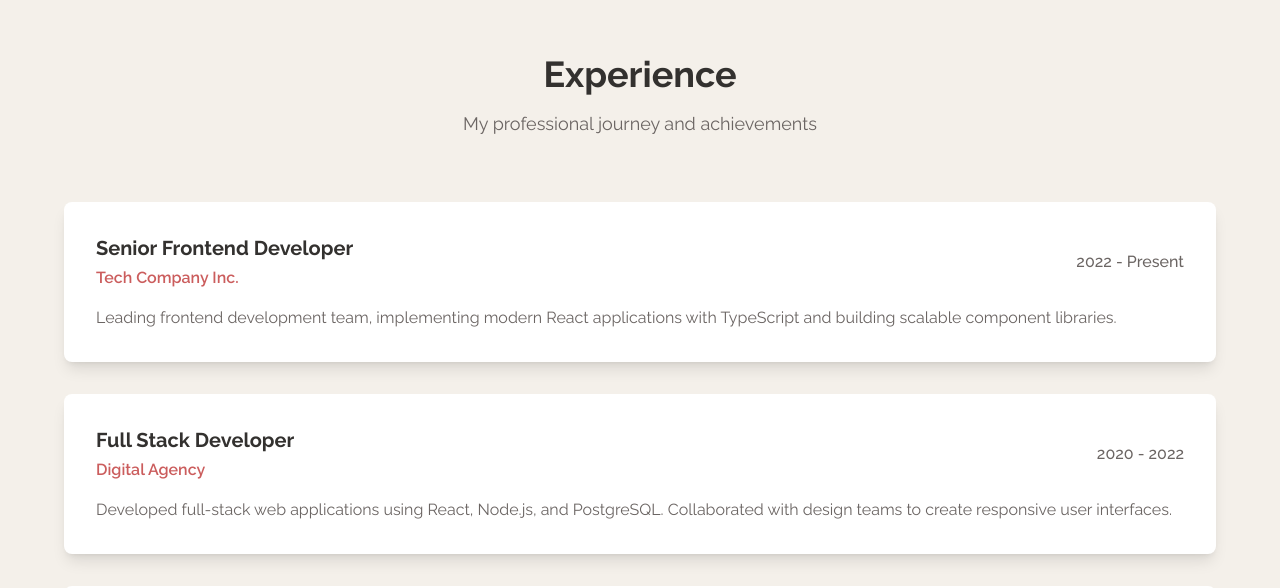
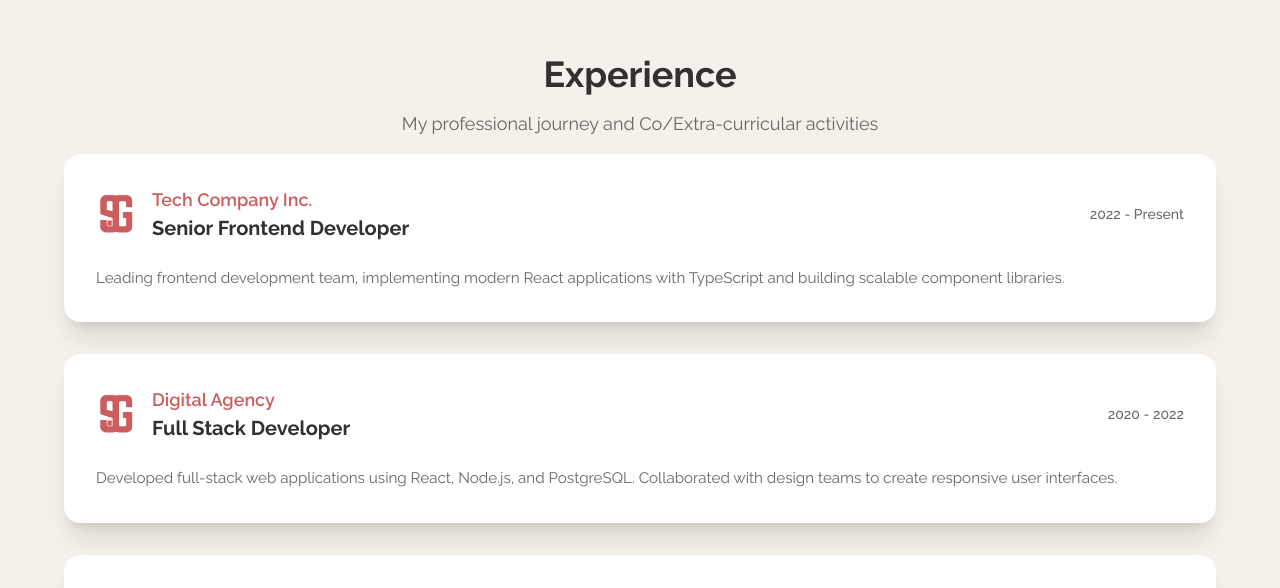
Before and after one commit to shrutik-gupta/portfolio, a React (Vite) app in the folder frontend/: page / in a window 1280 px wide. Shown: the part 4042-4630 px from the top of the page. Built offline with nearby package versions, Linux system fonts and the light colour scheme.

Commit message:
started experience section

```diff
--- /dev/null
+++ b/frontend/src/components/ExperienceCard.jsx
@@ -0,0 +1,27 @@
+import React, { useRef } from 'react';
+
+const ExperienceCard = ({ title, company, duration, description, logo }) => {
+  return (
+    <div className="bg-bg-card rounded-2xl shadow-xl p-6 sm:p-8 transition-all duration-300 hover:shadow-2xl hover:scale-[1.01]">
+      <div className="flex flex-col sm:flex-row sm:items-center sm:justify-between mb-6 gap-4">
+        <div className="flex items-center gap-4">
+          {logo && (
+            <img
+              src={logo}
+              alt={`${company} logo`}
+              className="w-10 h-10 object-contain rounded-lg"
+            />
+          )}
+          <div>
+            <p className="text-accent-primary font-semibold text-lg">{company}</p>
+            <h3 className="text-xl font-bold text-text-primary">{title}</h3>
+          </div>
+        </div>
+        <span className="text-sm text-text-secondary font-medium sm:text-right">{duration}</span>
+      </div>
+      <p className="text-text-secondary leading-relaxed text-[0.95rem]">{description}</p>
+    </div>
+  );
+};
+
+export default ExperienceCard;
--- /dev/null
+++ b/frontend/src/helper/ExperienceHeper.jsx
@@ -0,0 +1,25 @@
+import logo from '../assets/logo.png'
+const experience = [
+    {
+        title: "Senior Frontend Developer",
+        company: "Tech Company Inc.",
+        duration: "2022 - Present",
+        description: "Leading frontend development team, implementing modern React applications with TypeScript and building scalable component libraries.",
+        logo: logo
+    },
+    {
+        title: "Full Stack Developer",
+        company: "Digital Agency",
+        duration: "2020 - 2022",
+        description: "Developed full-stack web applications using React, Node.js, and PostgreSQL. Collaborated with design teams to create responsive user interfaces.",
+        logo: logo
+    },
+    {
+        title: "Junior Developer",
+        company: "Startup Co.",
+        duration: "2019 - 2020",
+        description: "Built and main tained multiple client websites, learned modern development practices and agile methodologies.",
+        logo: logo
+    }
+]
+export default experience;
--- a/frontend/src/pages/Experience.jsx
+++ b/frontend/src/pages/Experience.jsx
@@ -1,48 +1,23 @@
 import React from 'react'
+import experience from '../helper/ExperienceHeper'
+import ProjectCard from '../components/ProjectCard'
+import ExperienceCard from '../components/ExperienceCard'
 
 const Experience = () => {
   return (
     <div>
       <section id="experience" className="py-20 px-4 sm:px-6 lg:px-8 bg-bg-secondary">
         <div className="max-w-6xl mx-auto">
-          <div className="text-center mb-16">
+          <div className="text-center mb-4">
             <h2 className="text-3xl sm:text-4xl font-bold text-text-primary mb-4">Experience</h2>
             <p className="text-text-secondary text-lg max-w-2xl mx-auto">
-              My professional journey and achievements
+              My professional journey and Co/Extra-curricular activities
             </p>
           </div>
 
           <div className="space-y-8">
-            {[
-              {
-                title: "Senior Frontend Developer",
-                company: "Tech Company Inc.",
-                duration: "2022 - Present",
-                description: "Leading frontend development team, implementing modern React applications with TypeScript and building scalable component libraries."
-              },
-              {
-                title: "Full Stack Developer",
-                company: "Digital Agency",
-                duration: "2020 - 2022",
-                description: "Developed full-stack web applications using React, Node.js, and PostgreSQL. Collaborated with design teams to create responsive user interfaces."
-              },
-              {
-                title: "Junior Developer",
-                company: "Startup Co.",
-                duration: "2019 - 2020",
-                description: "Built and main tained multiple client websites, learned modern development practices and agile methodologies."
-              }
-            ].map((job, index) => (
-              <div key={index} className="bg-bg-card rounded-lg p-8 shadow-lg">
-                <div className="flex flex-col md:flex-row md:items-center md:justify-between mb-4">
-                  <div>
-                    <h3 className="text-xl font-bold text-text-primary mb-1">{job.title}</h3>
-                    <p className="text-accent-primary font-semibold">{job.company}</p>
-                  </div>
-                  <span className="text-text-secondary font-medium">{job.duration}</span>
-                </div>
-                <p className="text-text-secondary">{job.description}</p>
-              </div>
+            {experience.map((job, index) => (
+              <ExperienceCard {...job}/>
             ))}
           </div>
         </div>
```
Also changed, not shown: 1 other file (tests, documents, lock files or other folders).
